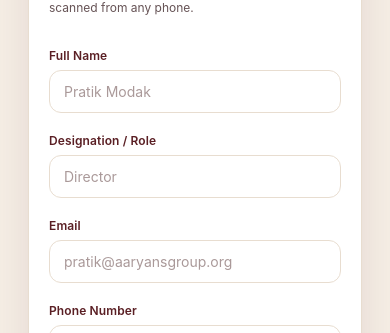
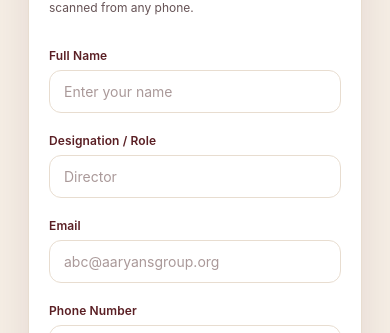
Before and after one commit to dipakkondhalkar/Portal, a React (Vite) app: page / in a window 390 px wide. Shown: the part 193-526 px from the top of the page. Built offline with nearby package versions, Linux system fonts and the light colour scheme.

Commit message:
Fix mobile QR business card

```diff
--- a/src/App.jsx
+++ b/src/App.jsx
@@ -343,7 +343,7 @@ function PublicFormPage({ cards, setCards }) {
                 name="fullName"
                 value={formData.fullName}
                 onChange={handleChange}
-                placeholder="Pratik Modak"
+                placeholder="Enter your name"
                 required
                 className="w-full px-3.5 py-2.5 border rounded-xl outline-none"
               />
@@ -375,7 +375,7 @@ function PublicFormPage({ cards, setCards }) {
                 name="email"
                 value={formData.email}
                 onChange={handleChange}
-                placeholder="pratik@aaryansgroup.org"
+                placeholder="abc@aaryansgroup.org"
                 required
                 className="w-full px-3.5 py-2.5 border rounded-xl outline-none"
               />
```
